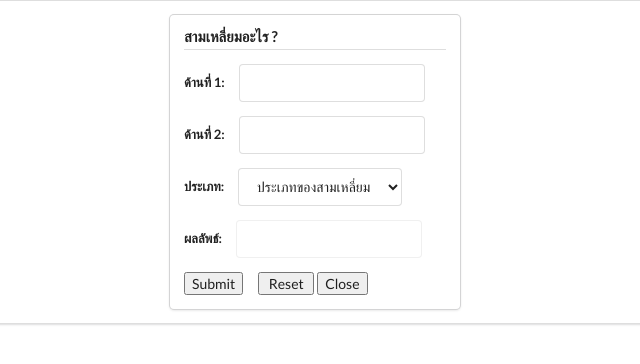
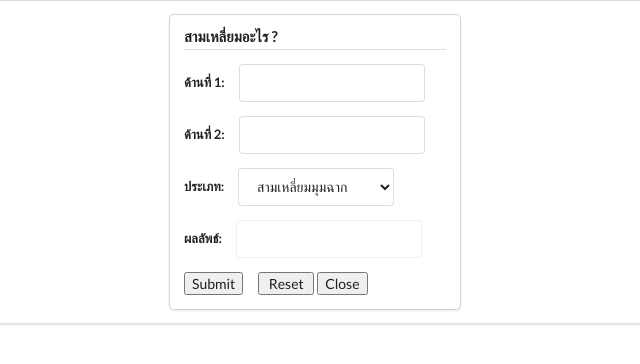
Before and after one commit to Peelz/The-Triangle, a plain HTML site: page index.html in a window 1280 px wide. Shown: the full height of the page, 325-965 px from the left. Drawn offline with nearby package versions, Linux system fonts and the light colour scheme.

Commit message:
remove default option

```diff
--- a/index.html
+++ b/index.html
@@ -25,7 +25,7 @@
                     <div class="inline field">
                         <label for="resultText"> ประเภท: </label>
                         <select name="triangle_type" id="triType">
-                            <option value="">ประเภทของสามเหลี่ยม</option>
+                            <!-- <option value="">ประเภทของสามเหลี่ยม</option> -->
                         </select>
                     </div>
                     <div class="inline field">
```
